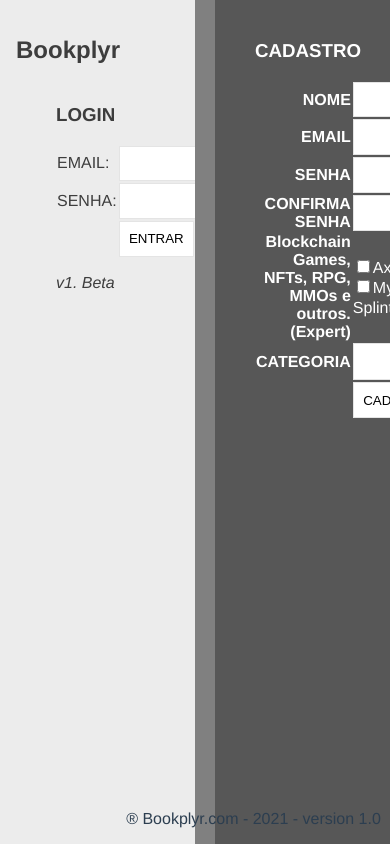
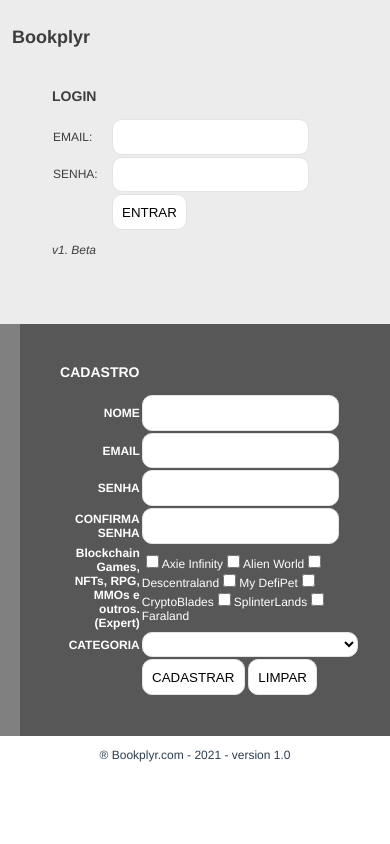
Before and after one commit to joesantos1/projetox_client, a Vue app: page /login in a window 390 px wide. Shown: the top 844 px of the page. Built offline with nearby package versions, Linux system fonts and the light colour scheme; what v-mask would draw is missing.

Commit message:
upd css @media para mobile

```diff
--- a/src/App.vue
+++ b/src/App.vue
@@ -1,6 +1,10 @@
 <template>
   <div id="app">
-    <MENU />
+    <MENU v-if="showMenu" />
+    <div class="show-menu" v-if="verificaLogin">
+      <img src="@/assets/menu.png" alt="Acessar menu" @click="showMenu==true ? showMenu=false : showMenu==false ? showMenu = true : showMenu">
+    </div>
+
     <div class="content-u">
       <div class="set-currency">
         <select name="currency" id="currency" @change="setCurrency(1)" v-model="set_currency">
@@ -27,7 +31,9 @@ export default {
   },
   data(){
     return {
-      set_currency: localStorage.getItem('currency') ? localStorage.getItem('currency') : 'usd'
+      set_currency: localStorage.getItem('currency') ? localStorage.getItem('currency') : 'usd',
+      showMenu: true,
+      verificaLogin: localStorage.getItem('access_token')
     }
   },
   methods: {
@@ -74,20 +80,28 @@ input, textarea, button, select{
   padding: 0.7em;
   background-color: white;
   border: 1px solid rgb(228, 228, 228);
+  border-radius: 10px;
 }
 table{
   width: 100%;
   border-collapse: collapse;
   border-spacing: 0px;
 }
+.show-menu{
+  position: fixed;
+  top: 1%;
+  left: 1%;
+  z-index: 1000;
+}
 .content-user, .content-u{
   position: absolute;
-  left: 15%;
-  width: 85%;
+  width: 100%;
   height: auto;
 }
 .content1{
-  margin: 20px;
+  margin: 25px 10px;
+  width: 100%;
+  float: left;
 }
 .tb1{
   margin: 10px 0px;
@@ -118,6 +132,9 @@ a,a:visited,a:valid,a:active{
 a:hover{
   text-decoration:underline #212529;
 }
+a:hover, button:hover{
+  cursor: pointer;
+}
 .green{
   background: rgb(2, 177, 2);
   color: white;
@@ -137,11 +154,12 @@ a:hover{
   left: 80%;
 }
 .price{
-  font-size: 12px;
+  font-size: 0.8em;
   background: rgb(73, 146, 255);
   color: white;
   padding: 0px 5px;
   border-radius: 20px;
+  float: left;
 }
 
 .player-parent{
@@ -163,10 +181,28 @@ a:hover{
 }
 .rodape{
   width: 100%;
-  bottom: 0%;
-  position: fixed;
   text-align: center;
   padding: 1em 0em;
   float: left;
 }
+
+@media (max-width: 550px){
+  body{
+    font-size: 12px;
+  }
+  .foto-user-list{
+    width: 20px;
+    height: 20px;
+    background-size: 40px;
+  }
+  .set-currency select{
+    font-size: 0.6em;
+  }
+  .content1{
+    width: 95%;
+  }
+  .tb1,.tb2{
+    font-size: 9px;
+  }
+}
 </style>
--- a/src/components/Catalogo.vue
+++ b/src/components/Catalogo.vue
@@ -25,7 +25,7 @@
                 <td>{{UTILS.verGames(v.games)}}</td>
                 <td>{{v.total_xp}}</td>
                 <td>{{UTILS.formatData(v.createdAt)}}</td>
-                <td><span v-if="v.idusuarios != IDU.iduser"><router-link :to="'/fazerproposta/' + v.idusuarios"><img src="@/assets/contract.png" alt="Fazer proposta de contrato" width="30px"></router-link></span>  </td>
+                <td><span v-if="v.idusuarios != IDU.iduser"><router-link :to="'/fazerproposta/' + v.idusuarios"><img src="@/assets/contract.png" alt="Fazer proposta de contrato" class="img-contrato"></router-link></span>  </td>
             </tr>
         </table>
       </div>
@@ -84,4 +84,17 @@ export default {
     width: 33%;
     margin-left: 2%;
 }
+.img-contrato{
+    width: 30px;
+}
+@media (max-width: 550px){
+    .catalogo, .catalogo-rank{
+        width: 100%;
+        margin-left: 0px;
+    }
+    .img-contrato{
+        width: 15px;
+    }
+
+}
 </style>
--- a/src/components/CoinMarkets.vue
+++ b/src/components/CoinMarkets.vue
@@ -470,4 +470,30 @@ export default {
 .calc td span{
     font-size: 12px;
 }
+@media (max-width: 1250px){
+    .markets{
+        flex-direction: column;
+    }
+    .markets ul{
+        width: 88%;
+        height: 40px;
+        margin: 5px;
+    }
+    .coin-market{
+        padding: 20px 0px;
+    }
+}
+@media (max-width: 550px){
+    .markets{
+        flex-direction: column;
+    }
+    .markets ul{
+        width: 88%;
+        height: 40px;
+        margin: 5px;
+    }
+    .coin-market{
+        padding: 20px 0px;
+    }
+}
 </style>
--- a/src/components/Login.vue
+++ b/src/components/Login.vue
@@ -196,4 +196,21 @@ export default {
 .content2{
     margin: 40px;
 }
+@media (max-width: 1250px){
+    .login{
+        width: 100%;
+        height: 300px;
+        float: left;
+        position: relative;
+    }
+    .cadastro{
+        width: 100%;
+        float: left;
+        position: relative;
+        left: 0%;
+    }
+    .cadastro select{
+        font-size: 0.7em;
+    }
+}
 </style>
--- a/src/components/Menu.vue
+++ b/src/components/Menu.vue
@@ -1,7 +1,7 @@
 <template>
 <div class="menu" v-if="mostraMenu" >
     <div class="content1">
-        <h4>Olá {{mydd.nome}},</h4>
+        <h4><br><br> Olá {{mydd.nome}},</h4>
             <ul>
                 <li><router-link to="/">Home</router-link></li>
 
@@ -41,13 +41,14 @@ export default {
 
 <style>
 .menu{
-    width: 15%;
+    width: 165px;
     height: 100%;
     background-color: rgb(190, 190, 190);
     color: rgb(87, 87, 87);
     position: fixed;
     left: 0pt;
     top: 0pt;
+    z-index: 900;
 }
 .menu a, .menu a:visited{
   color: rgb(54, 54, 54);
```
Also changed, not shown: src/assets/menu.png (added).
